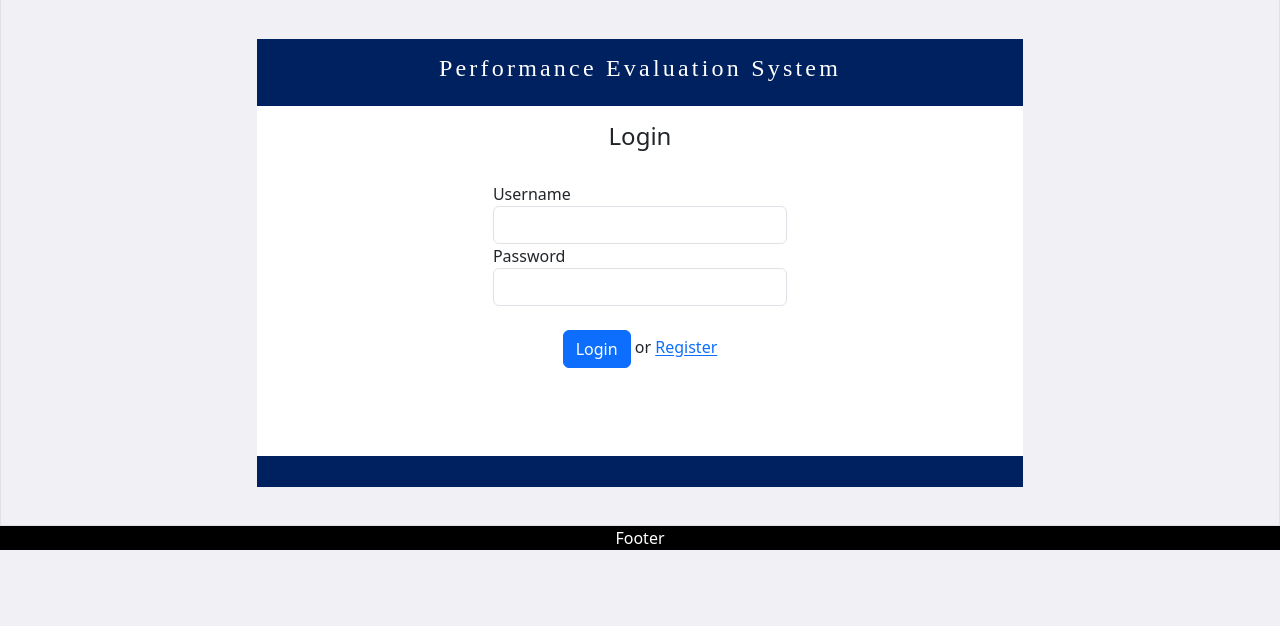
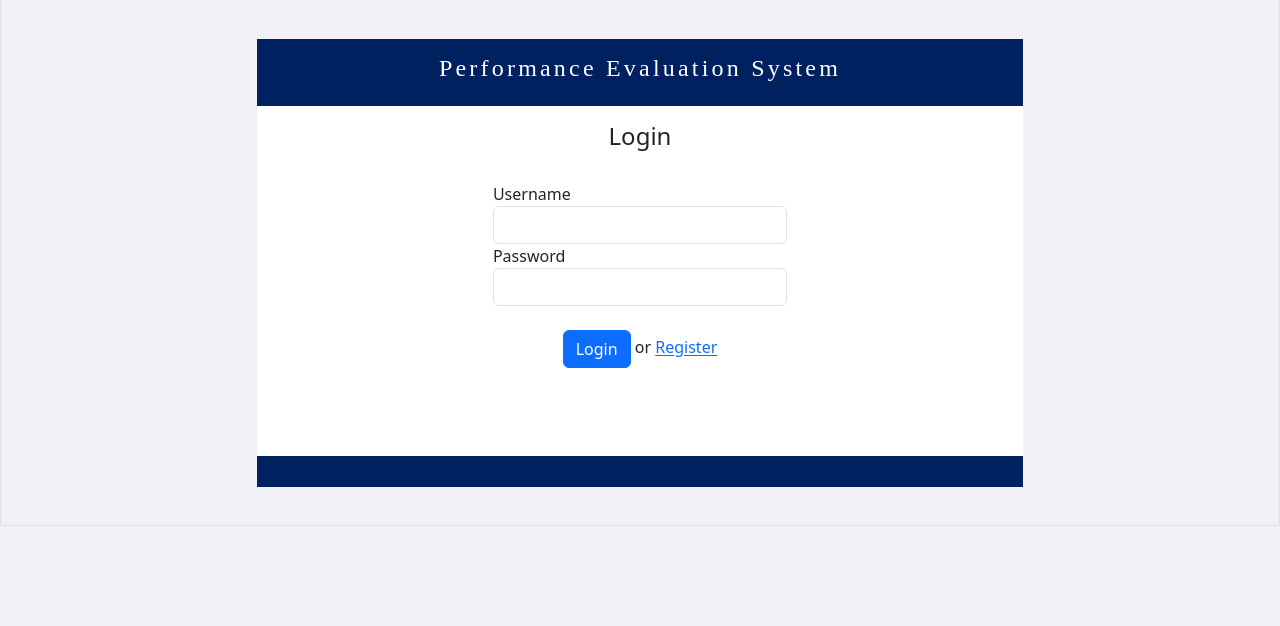
Before and after one commit to MarOmay/pes_hci, a PHP site: page / in a window 1280 px wide. Shown: the part 151-777 px from the top of the page. Run offline with PHP 8.4, Linux system fonts and the light colour scheme.

Commit message:
removed footer

```diff
--- a/footer.php
+++ /dev/null
@@ -1,7 +0,0 @@
-<div id="footer">
-    <p class="text-center">Footer</p>
-</div>
-
-</body>
-
-</html>
--- a/index.php
+++ b/index.php
@@ -88,7 +88,3 @@
     </div>
 
 </div>
-
-<?php
-    include_once "footer.php";
-?>
--- a/resetPassword.php
+++ b/resetPassword.php
@@ -67,7 +67,3 @@
     </div>
 
 </div>
-
-<?php
-    include_once "footer.php";
-?>
--- a/unauthorized.php
+++ b/unauthorized.php
@@ -37,7 +37,3 @@
     </div>
 
 </div>
-
-<?php
-    include_once "footer.php";
-?>
```
